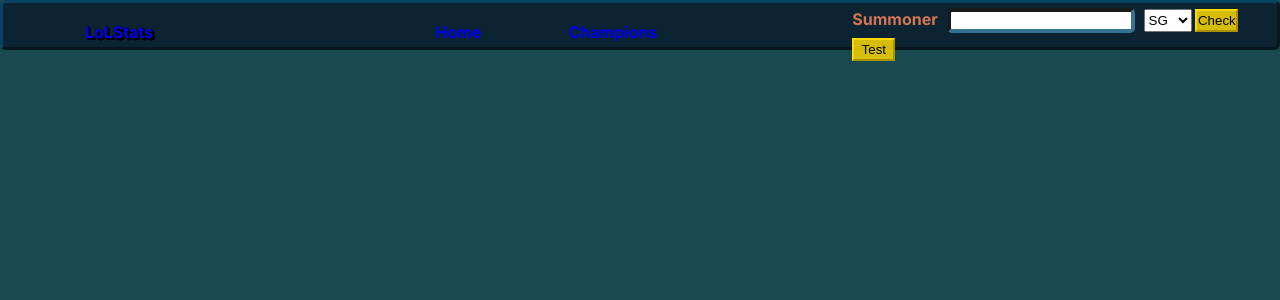
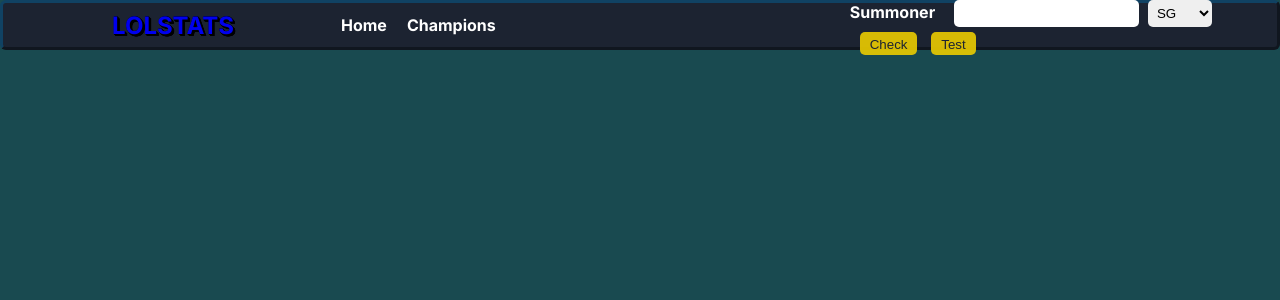
Before and after one commit to PurifierRG/LolStats, a Flask app: template templates/Layout.html in a window 1280 px wide. Shown: the top 300 px of the page. Run offline with Flask 2, Linux system fonts and the light colour scheme; the template is opened without the code that fills it, so the values that code supplies are empty.

Commit message:
Updating navbar attempt1

```diff
--- a/static/BaseStyle.css
+++ b/static/BaseStyle.css
@@ -226,10 +226,10 @@ nav a:hover {
 
 nav input[type="text"] {
     padding-left: 0.2rem;
-    border: 0.25rem inset #0c2431e6;
+    /* border: 0.25rem inset #0c2431e6; */
     border-radius: 5px;
     height: 1.5rem;
-    min-height: 25px;
+    min-height: 27px;
     margin: 5px;
 }
     nav input[type="text"]:focus {
@@ -299,8 +299,8 @@ nav button {
 
 .small-select {
     height: 1.4rem;
-    min-height: 21px;
-    width: 3rem;
+    min-height: 27px;
+    width: 4rem;
     max-width: max-content;
 }
 
@@ -338,7 +338,7 @@ nav button {
     margin: 0.2rem;
     border: 0.3rem outset;
     font-size: 0.7rem;
-    overflow: auto;
+    /* overflow: auto; */
 }
     .match-child {
         overflow: auto;
@@ -756,3 +756,64 @@ nav button {
 .home-search button[type="submit"]:hover {
   background-color: #316cd9;
 }
+
+/*--*/
+
+/* Style for the navigation bar */
+nav {
+    display: flex;
+    justify-content: space-between;
+    align-items: center;
+    background-color: #1c2331;
+    color: #fff;
+    padding: 10px 20px;
+}
+
+.logo {
+    font-size: 1.5rem;
+    font-weight: bold;
+    text-transform: uppercase;
+}
+
+.nav {
+    display: flex;
+    list-style: none;
+    margin: 0;
+    padding: 0;
+}
+
+.nav li {
+    margin: 0 10px;
+}
+
+.nav a {
+    color: #fff;
+    text-decoration: none;
+}
+
+.search {
+    display: flex;
+    align-items: center;
+}
+
+label {
+    color: #fff;
+    margin-right: 10px;
+}
+
+input[type="text"],
+select {
+    padding: 5px;
+    border: none;
+    border-radius: 5px;
+}
+
+button {
+    background-color: #fff;
+    color: #1c2331;
+    border: none;
+    border-radius: 5px;
+    padding: 5px 10px;
+    cursor: pointer;
+    margin-left: 10px;
+}
```
